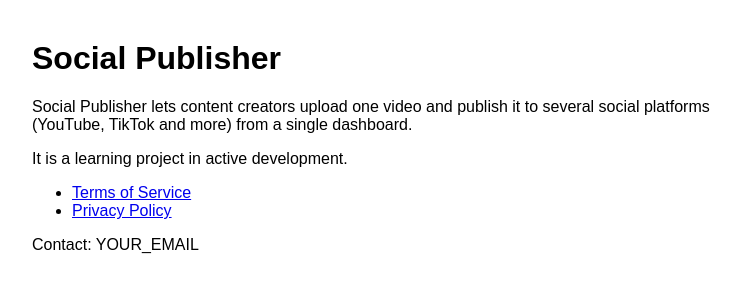
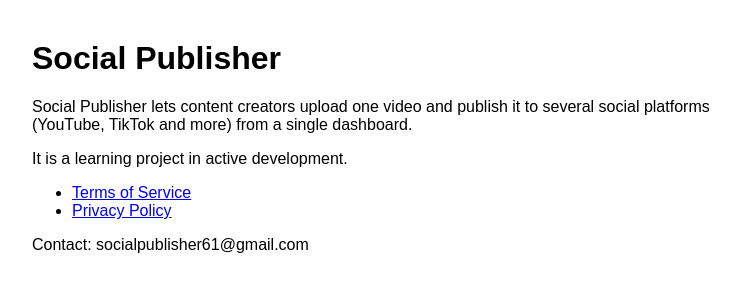
Before and after one commit to Aiel133/social-publisher-legal, a plain HTML site: page index.html in a window 1280 px wide. Shown: the whole page, without its empty margins (258-998 px from the left). Drawn offline with Linux system fonts and the light colour scheme.

Commit message:
Update contact email in index.html

```diff
--- a/index.html
+++ b/index.html
@@ -9,6 +9,6 @@
   <li><a href="terms.html">Terms of Service</a></li>
   <li><a href="privacy.html">Privacy Policy</a></li>
 </ul>
-<p>Contact: YOUR_EMAIL</p>
+<p>Contact: socialpublisher61@gmail.com</p>
 </body>
 </html>
```
